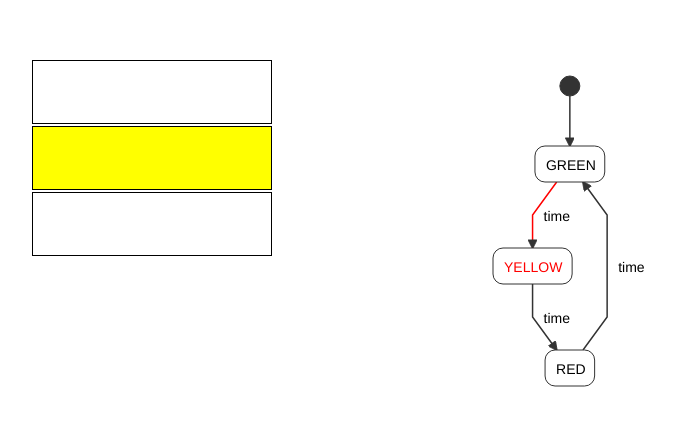
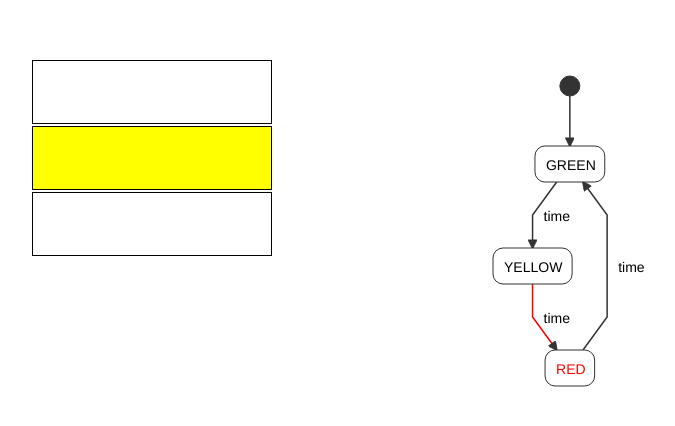
Before and after one commit to diegoperezm/simple-machine-config-xstate, a website: page examples/browser/trafficlightsPathTimerDom/index.html in a window 1280 px wide. Shown: the part 150-576 px from the top of the page, without its empty margins (186-861 px from the left). Drawn offline with Linux system fonts and the light colour scheme.

Commit message:
Fix path highlighting.
Path highlighting before this fix:
  - initial state only was highlighted after sending an event

Fixed:
 - initial state is highlighted (from the start)

```diff
--- a/examples/browser/trafficlightsPathTimerDom/index.html
+++ b/examples/browser/trafficlightsPathTimerDom/index.html
@@ -45,6 +45,7 @@
    const lightGreen                      = document.getElementById('green');
    const lightYellow                     = document.getElementById('yellow');
    const lightRed                        = document.getElementById('red');
+
 
 /**
  *
@@ -107,7 +108,7 @@
  *
  */
     const trafficlightsService       = interpret(trafficlightsMachine)
- 	                                        .onTransition( state => highlightCurrentPath(state));
+ 	                                        .onTransition( state => highlightCurrentPath(state,prevStateCurrState));
 
 
 /**
--- a/examples/browser/trafficlightsPathTimerDom/js/utils.js
+++ b/examples/browser/trafficlightsPathTimerDom/js/utils.js
@@ -1,29 +1,46 @@
-function highlightCurrentPath(state) {
+/**
+ * This is a simple/naive implementation, first draft etc.:
+ *
+ *  is not tested (only "works")
+ *
+ */
+function highlightCurrentPath(state, prevStateCurrState) {
   let a;
   let v;
   let w;
-  if(prevStateCurrState.length === 3) {
-    v = prevStateCurrState[0];
-    w = prevStateCurrState[1];
-    a = window.g.edge(v,w).elem;
-    a.children[0].setAttribute('class', 'edgePath');
-    window.g.node(w).elem.style = "fill: black";
-    prevStateCurrState.shift();
- }
 
-    prevStateCurrState.push(state.value);
+   if(prevStateCurrState[0] === 'INITIAL' && prevStateCurrState.length === 1 ) {
+     prevStateCurrState.push(state.value);
+     v = prevStateCurrState[0];
+     w = prevStateCurrState[1];
+     window.g.node(w).elem.style = "fill: red; ";
+     a = window.g.edge(v,w).elem;
+     a.children[0].setAttribute('class', 'edgePath active');
+   }
+
 /**
- *  https://xstate.js.org/docs/guides/states.html#state-methods-and-properties
- *  A state is considered "changed" if:
+ *   https://xstate.js.org/docs/guides/states.html#state-methods-and-properties
+ *   A state is considered "changed" if:
  *   Its value is not equal to its previous value, or:
  *   It has any new actions (side-effects) to execute.
-*/
-     if(state.changed) {
+ */
+    if(state.changed) {
       v = prevStateCurrState[0];
       w = prevStateCurrState[1];
-      window.g.node(w).elem.style = "fill: red; ";
       a = window.g.edge(v,w).elem;
-      a.children[0].setAttribute('class', 'edgePath active');
+      a.children[0].setAttribute('class', 'edgePath');
+      window.g.node(w).elem.style = "fill: black";
+
+      prevStateCurrState.push(state.value);
+
+      if(prevStateCurrState.length === 3) {
+        prevStateCurrState.shift();
+        v = prevStateCurrState[0];
+        w = prevStateCurrState[1];
+        window.g.node(w).elem.style = "fill: red; ";
+        a = window.g.edge(v,w).elem;
+        a.children[0].setAttribute('class', 'edgePath active');
+
+      }
     }
-
-}
+ }
```
Also changed, not shown: examples/browser/trafficlightsPath/index.html (+1 -2 lines), examples/browser/trafficlightsPath/js/utils.js (+36 -17 lines), examples/browser/trafficlightsPathTimer/index.html (+6 -6 lines), examples/browser/trafficlightsPathTimer/js/utils.js (+35 -18 lines).
